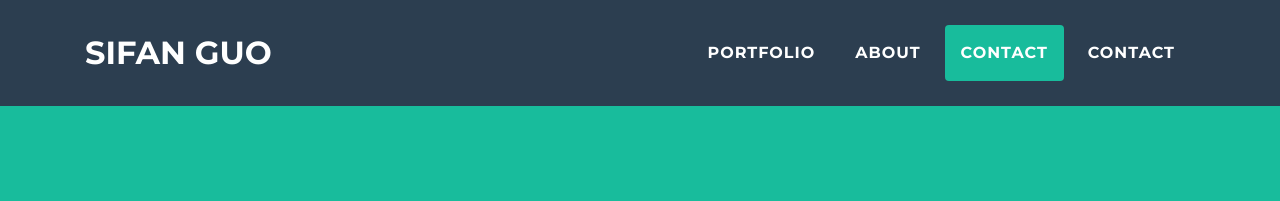
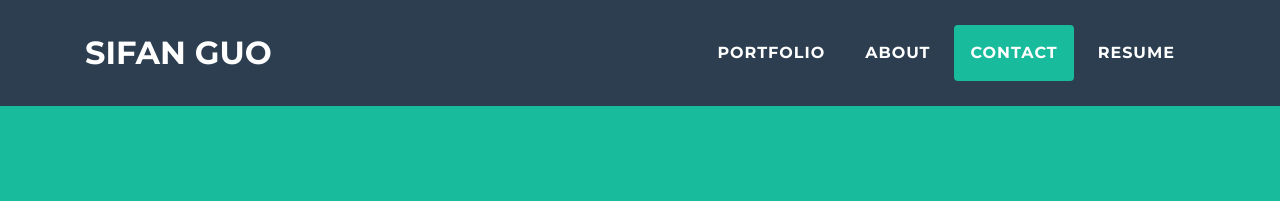
Before and after one commit to SifanGuo/sifanguo.github.io, a Jekyll site: the page portfolio/index.html, which Jekyll copies as it is, in a window 1280 px wide. Shown: the top 201 px of the page. Built offline with Jekyll 4.4.1, drawn with Linux system fonts in a browser that asks for light colours.

Commit message:
add en resume

```diff
--- a/portfolio/index.html
+++ b/portfolio/index.html
@@ -49,7 +49,7 @@
             <a class="nav-link py-3 px-0 px-lg-3 rounded js-scroll-trigger" href="#contact">Contact</a>
           </li>
           <li class="nav-item mx-0 mx-lg-1">
-            <a class="nav-link py-3 px-0 px-lg-3 rounded js-scroll-trigger" href="en_resume.html">Contact</a>
+            <a class="nav-link py-3 px-0 px-lg-3 rounded js-scroll-trigger" href="en_resume.html">Resume</a>
           </li>
         </ul>
       </div>
```
